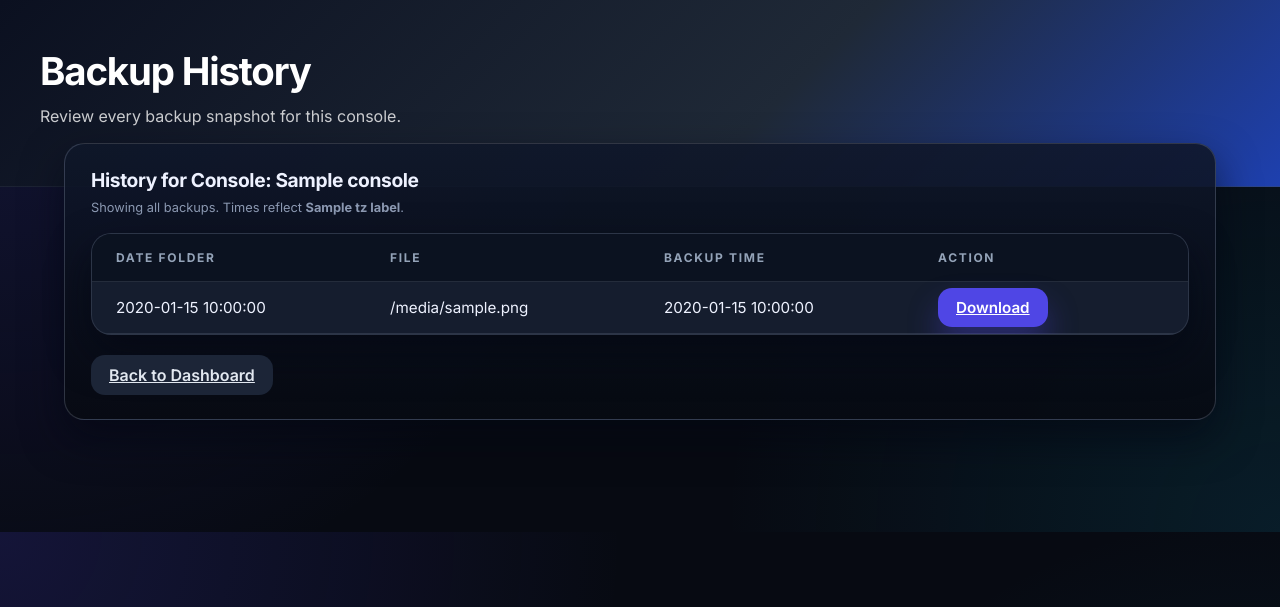
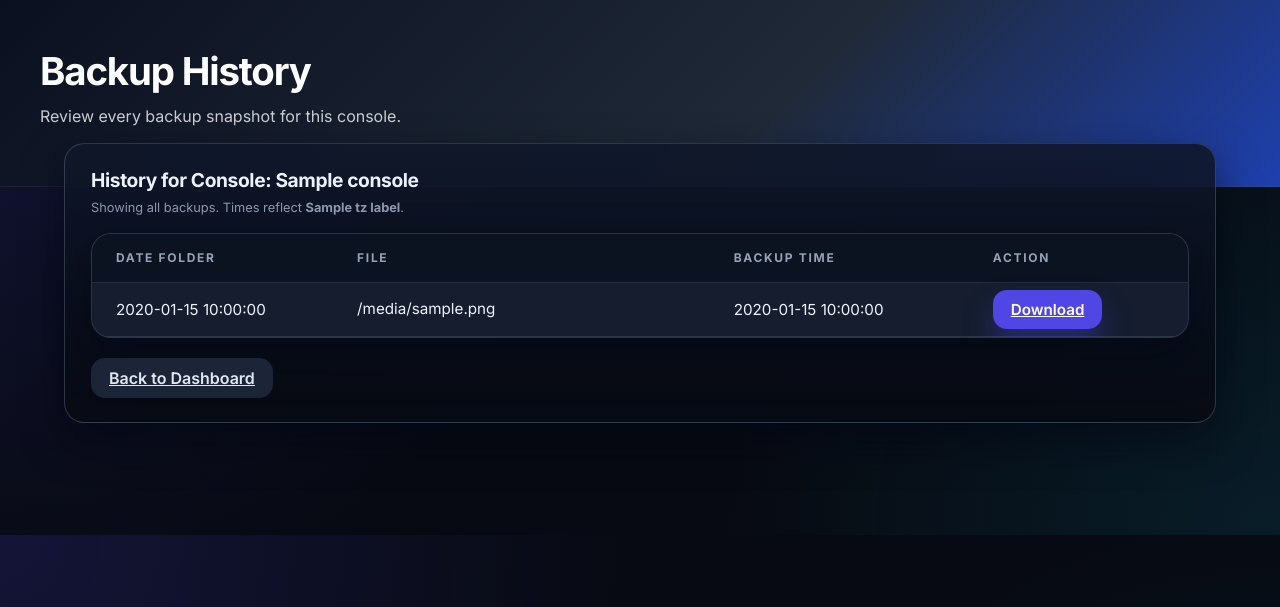
Before and after one commit to Eykthirnyr/UniFi_Automated_Consoles_Backup_REDUX, a Flask app: template unifi_backup_app/templates/history.html in a window 1280 px wide. Shown: the top 607 px of the page. Run offline with Flask 3, Linux system fonts and the light colour scheme; the template is opened without the code that fills it: most values are stand-ins (such as "Sample title", 1, 10 or a date in 2020).

Commit message:
Harden history table CSS against legacy spacer column

```diff
--- a/unifi_backup_app/static/css/styles.css
+++ b/unifi_backup_app/static/css/styles.css
@@ -609,6 +609,7 @@ input[type="checkbox"] {
 .history-table table {
   border-collapse: separate;
   border-spacing: 0;
+  table-layout: fixed;
 }
 
 .history-table th,
@@ -616,3 +617,40 @@ input[type="checkbox"] {
   padding-left: 22px;
   padding-right: 22px;
 }
+
+/* Defensive: if an older spacer column sneaks back in due to merge/conflict, hide it. */
+.history-table .history-spacer {
+  display: none !important;
+  width: 0 !important;
+  min-width: 0 !important;
+  max-width: 0 !important;
+  padding: 0 !important;
+  border: 0 !important;
+}
+
+/* Keep regular 4-column layout and add a readable safe gap via padding + wrapping. */
+.history-table th:nth-child(1),
+.history-table td:nth-child(1) {
+  width: 22%;
+}
+
+.history-table th:nth-child(2),
+.history-table td:nth-child(2) {
+  width: 34%;
+  padding-right: 40px;
+  overflow-wrap: anywhere;
+  word-break: break-word;
+  line-height: 1.35;
+}
+
+.history-table th:nth-child(3),
+.history-table td:nth-child(3) {
+  width: 24%;
+  padding-left: 28px;
+  white-space: nowrap;
+}
+
+.history-table th:nth-child(4),
+.history-table td:nth-child(4) {
+  width: 20%;
+}
```
Also changed, not shown: unifi_backup_app/tasks.py (+31 -15 lines).
